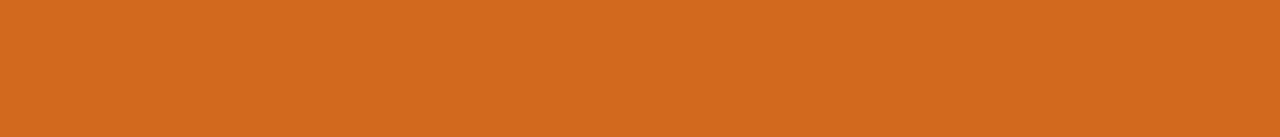
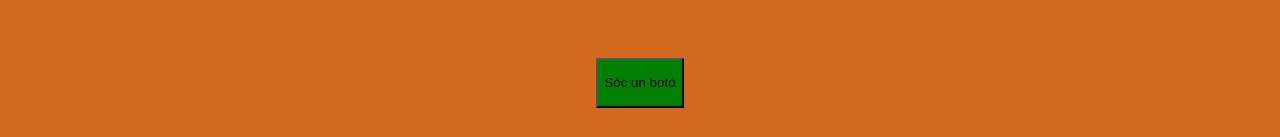
Before and after one commit to julss98/exercicis-git-react, a React (Create React App) app: page / in a window 1280 px wide. Shown: the part 1478-1615 px from the top of the page. Before the commit the page ends 1508 px from the top, so only its background shows below. Built offline with nearby package versions, Linux system fonts and the light colour scheme.

Commit message:
button acabat

```diff
--- /dev/null
+++ b/src/exercicis/5-button/Button.css
@@ -0,0 +1,17 @@
+.greenButton{
+    background-color: green;
+    height: 50px;
+}
+.blueButton{
+    background-color: blue;
+    height: 50px;
+}
+.uncoloredButton{
+    background-color: null;
+    height: 50px;
+}
+
+.buttonContainer{
+    display: flex;
+    justify-content: center;
+}
--- /dev/null
+++ b/src/exercicis/5-button/Button.js
@@ -0,0 +1,17 @@
+import "./Button.css"
+import { useState } from "react";
+
+function Button () {
+    const [color, setColor] = useState (0);
+    const setClassName = () => {setColor (color < 2 ? (previousColor) => previousColor + 1 : (previousColor) => previousColor = 1)}
+    return(
+        <div className="buttonContainer">
+            <button
+            className={color === 0 ? "greenButton" : color === 1? "blueButton" : "uncoloredButton"}
+            onClick={setClassName}
+            >Sóc un botó</button>
+        </div>
+    )
+}
+
+export default Button;
--- a/src/pages/Home.js
+++ b/src/pages/Home.js
@@ -3,6 +3,7 @@ import Graella from "../exercicis/1-graellaFotos/Graella";
 import Comptador from "../exercicis/2-comptador/Comptador";
 import Acordio from "../exercicis/3-acordio/Acordio";
 import Carrusel from "../exercicis/4-carrusel/Carrusel";
+import Button from "../exercicis/5-button/Button";
 
 function Home() {
   return(
@@ -20,6 +21,10 @@ function Home() {
     <br/>
     <br/>
     <Carrusel/>
+    <br/>
+    <br/>
+    <br/>
+    <Button/>
   </>
   )
 }
```
